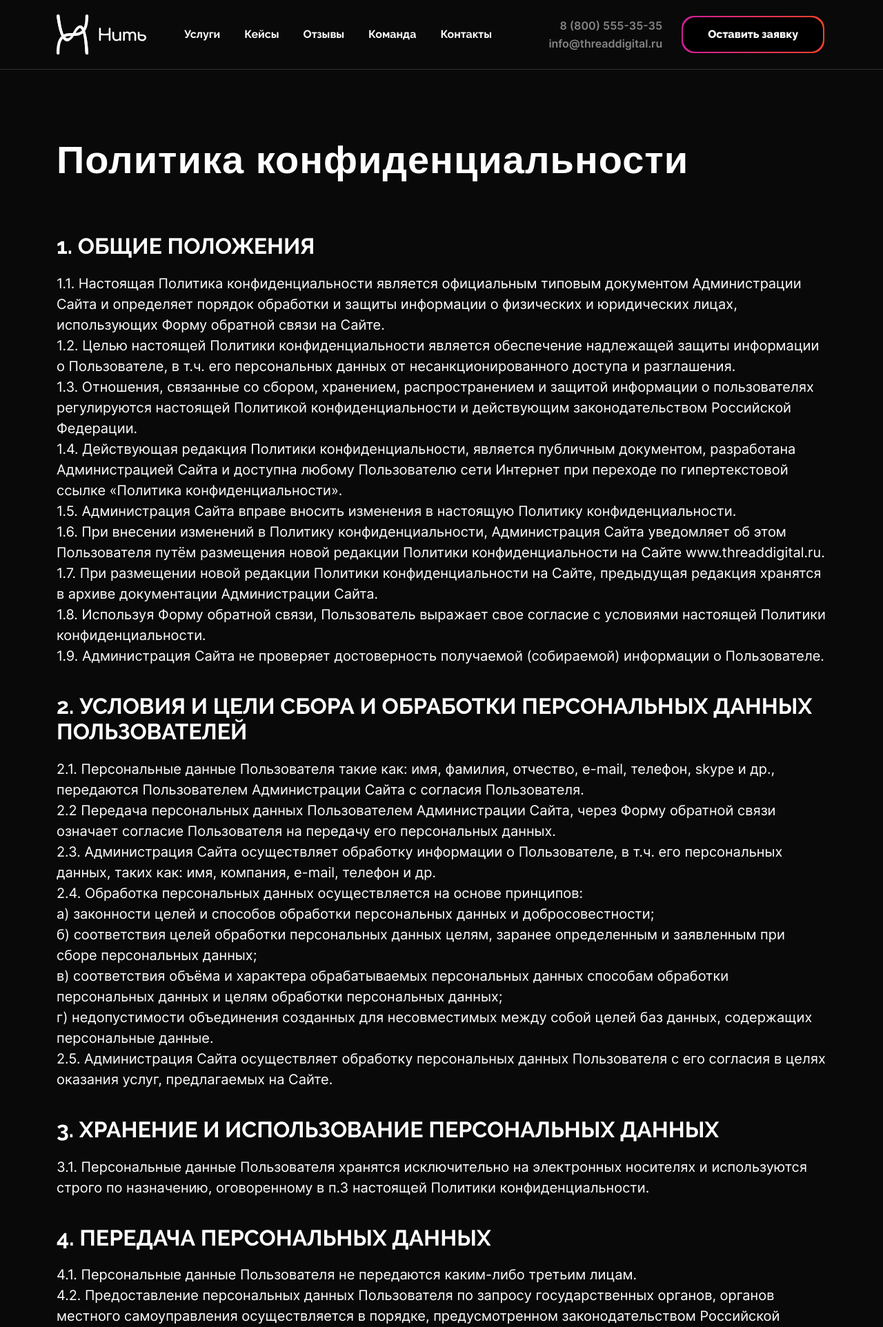
After one commit to acr0matic/threaddigital, a PHP site: page /privacy.php in a window 1280 px wide. The commit adds this page. Shown: the top 1924 px of the page at 69% size. Run offline with PHP 8.4, Linux system fonts and the light colour scheme; style sheets or scripts are compiled from the project's sources; some web fonts are replaced.

Commit message:
feat: страница политики конфиденциальности

```diff
--- /dev/null
+++ b/src/privacy.php
@@ -0,0 +1,72 @@
+<?php include_once 'partials/header.php' ?>
+
+<main>
+  <section id="privacy" class="section">
+    <div class="container">
+      <div class="privacy">
+        <h1 class="section__title">Политика конфиденциальности</h1>
+        <h2 class="privacy__title">1. ОБЩИЕ ПОЛОЖЕНИЯ</h2>
+        <ul class="privacy__list">
+          <li>1.1. Настоящая Политика конфиденциальности является официальным типовым документом Администрации Сайта и определяет порядок обработки и защиты информации о физических и юридических лицах, использующих Форму обратной связи на Сайте.</li>
+          <li>1.2. Целью настоящей Политики конфиденциальности является обеспечение надлежащей защиты информации о Пользователе, в т.ч. его персональных данных от несанкционированного доступа и разглашения.</li>
+          <li>1.3. Отношения, связанные со сбором, хранением, распространением и защитой информации о пользователях регулируются настоящей Политикой конфиденциальности и действующим законодательством Российской Федерации.</li>
+          <li>1.4. Действующая редакция Политики конфиденциальности, является публичным документом, разработана Администрацией Сайта и доступна любому Пользователю сети Интернет при переходе по гипертекстовой ссылке «Политика конфиденциальности».</li>
+          <li>1.5. Администрация Сайта вправе вносить изменения в настоящую Политику конфиденциальности.</li>
+          <li>1.6. При внесении изменений в Политику конфиденциальности, Администрация Сайта уведомляет об этом Пользователя путём размещения новой редакции Политики конфиденциальности на Сайте www.threaddigital.ru.</li>
+          <li>1.7. При размещении новой редакции Политики конфиденциальности на Сайте, предыдущая редакция хранятся в архиве документации Администрации Сайта.</li>
+          <li>1.8. Используя Форму обратной связи, Пользователь выражает свое согласие с условиями настоящей Политики конфиденциальности.</li>
+          <li>1.9. Администрация Сайта не проверяет достоверность получаемой (собираемой) информации о Пользователе.</li>
+        </ul>
+
+        <h2 class="privacy__title">2. УСЛОВИЯ И ЦЕЛИ СБОРА И ОБРАБОТКИ ПЕРСОНАЛЬНЫХ ДАННЫХ ПОЛЬЗОВАТЕЛЕЙ</h2>
+        <ul class="privacy__list">
+          <li>2.1. Персональные данные Пользователя такие как: имя, фамилия, отчество, e-mail, телефон, skype и др., передаются Пользователем Администрации Сайта с согласия Пользователя.</li>
+          <li>2.2 Передача персональных данных Пользователем Администрации Сайта, через Форму обратной связи означает согласие Пользователя на передачу его персональных данных.</li>
+          <li>2.3. Администрация Сайта осуществляет обработку информации о Пользователе, в т.ч. его персональных данных, таких как: имя, компания, e-mail, телефон и др.</li>
+          <li>2.4. Обработка персональных данных осуществляется на основе принципов:
+            <br>
+            а) законности целей и способов обработки персональных данных и добросовестности;
+            <br>
+            б) соответствия целей обработки персональных данных целям, заранее определенным и заявленным при сборе персональных данных;
+            <br>
+            в) соответствия объёма и характера обрабатываемых персональных данных способам обработки персональных данных и целям обработки персональных данных;
+            <br>
+            г) недопустимости объединения созданных для несовместимых между собой целей баз данных, содержащих персональные данные.
+          </li>
+          <li>2.5. Администрация Сайта осуществляет обработку персональных данных Пользователя с его согласия в целях оказания услуг, предлагаемых на Сайте.</li>
+        </ul>
+
+        <h2 class="privacy__title">3. ХРАНЕНИЕ И ИСПОЛЬЗОВАНИЕ ПЕРСОНАЛЬНЫХ ДАННЫХ</h2>
+        <ul class="privacy__list">
+          <li>3.1. Персональные данные Пользователя хранятся исключительно на электронных носителях и используются строго по назначению, оговоренному в п.3 настоящей Политики конфиденциальности.</li>
+        </ul>
+
+        <h2 class="privacy__title">4. ПЕРЕДАЧА ПЕРСОНАЛЬНЫХ ДАННЫХ</h2>
+        <ul class="privacy__list">
+          <li>4.1. Персональные данные Пользователя не передаются каким-либо третьим лицам.</li>
+          <li>4.2. Предоставление персональных данных Пользователя по запросу государственных органов, органов местного самоуправления осуществляется в порядке, предусмотренном законодательством Российской Федерации.</li>
+        </ul>
+
+        <h2 class="privacy__title">5. СРОКИ ХРАНЕНИЯ И УНИЧТОЖЕНИЕ ПЕРСОНАЛЬНЫХ ДАННЫХ</h2>
+        <ul class="privacy__list">
+          <li>5.1. Персональные данные Пользователя хранятся на электронном носителе сайта бессрочно.</li>
+          <li>5.2. Персональные данные Пользователя уничтожаются при желании самого пользователя на основании его обращения, либо по инициативе Администратора сайта без объяснения причин путём удаления Администрацией Сайта информации, размещённой Пользователем.</li>
+        </ul>
+
+        <h2 class="privacy__title">6. ПРАВА И ОБЯЗАННОСТИ ПОЛЬЗОВАТЕЛЕЙ</h2>
+        <ul class="privacy__list">
+          <li>6.1. Пользователи вправе на основании запроса получать от Администрации Сайта информацию, касающуюся обработки его персональных данных.</li>
+        </ul>
+
+        <h2 class="privacy__title">7. МЕРЫ ПО ЗАЩИТЕ ИНФОРМАЦИИ О ПОЛЬЗОВАТЕЛЯХ</h2>
+        <ul class="privacy__list">
+          <li>7.1. Администратор Сайта принимает технические и организационно-правовые меры в целях обеспечения защиты персональных данных Пользователя от неправомерного или случайного доступа к ним, уничтожения, изменения, блокирования, копирования, распространения, а также от иных неправомерных действий.</li>
+        </ul>
+      </div>
+      <!-- /.privacy -->
+    </div>
+    <!-- /.container -->
+  </section>
+</main>
+
+<?php include_once 'partials/footer.php' ?>
--- a/src/scss/layout/_layout.scss
+++ b/src/scss/layout/_layout.scss
@@ -29,3 +29,5 @@
 @import "pages/case/authors.scss";
 
 @import "pages/other/other.scss";
+
+@import "pages/privacy/privacy";
--- /dev/null
+++ b/src/scss/layout/pages/privacy/_privacy.scss
@@ -0,0 +1,45 @@
+.privacy {
+  &__title {
+    margin-bottom: 20px;
+    font-weight: $weight-medium;
+    font-size: $font-size-5;
+
+    @include breakpoint($breakpoint-laptop-large) {
+      font-size: $font-size-6;
+    }
+
+    @include breakpoint($breakpoint-tablet-large) {
+      font-size: $font-size-8;
+    }
+
+    @include breakpoint($breakpoint-mobile-large) {
+      font-weight: $weight-black;
+      font-size: $font-size-11;
+    }
+  }
+
+  &__list {
+    margin-bottom: 40px;
+
+    li {
+      font-size: $font-size-8;
+      line-height: 38px;
+
+      @include breakpoint($breakpoint-laptop-large) {
+        font-size: $font-size-10;
+        line-height: 30px;
+      }
+
+      @include breakpoint($breakpoint-tablet-large) {
+        margin-bottom: 15px;
+
+        font-size: $font-size-12;
+        line-height: 26px;
+      }
+
+      @include breakpoint($breakpoint-mobile-large) {
+        font-size: $font-size-13;
+      }
+    }
+  }
+}
```
